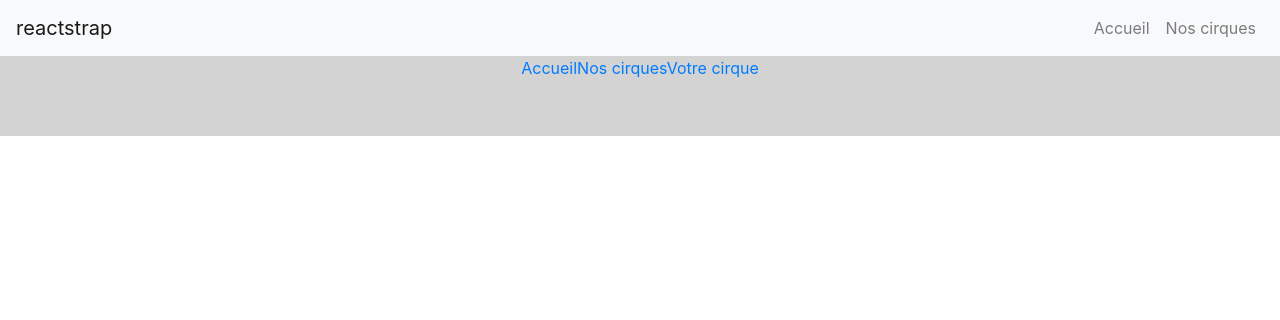
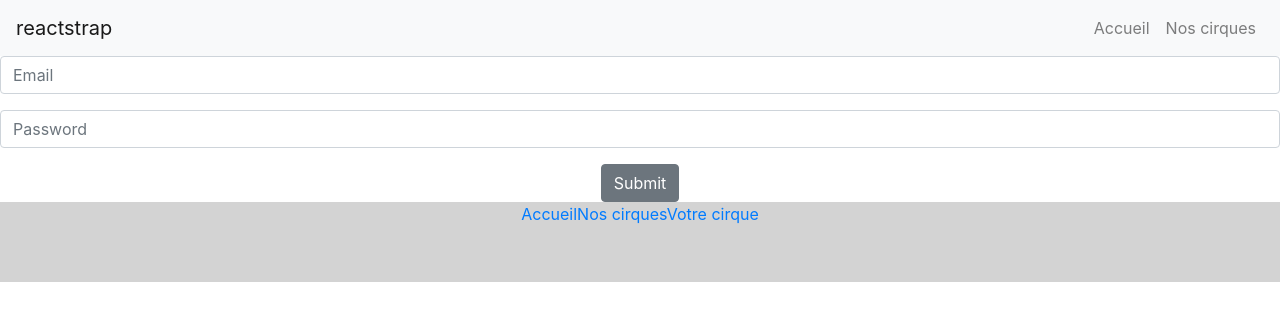
Before and after one commit to b3b3r/wildcircus-font, a React (Create React App) app: page /Signin in a window 1280 px wide. Shown: the top 320 px of the page. Built offline with nearby package versions, Linux system fonts and the light colour scheme.

Commit message:
creation action userregister

```diff
--- a/src/App.jsx
+++ b/src/App.jsx
@@ -4,6 +4,7 @@ import Home from './components/Home';
 import Circus from './containers/User/Circus';
 import YourCircus from './containers/User/YourCircus';
 import Footer from './components/Footer';
+import Signin from './containers/Admin/Signin';
 import { Switch, Route } from 'react-router-dom';
 import './App.css';
 
@@ -15,6 +16,7 @@ function App() {
         <Route exact path="/" component={Home} />
         <Route path="/Nos-cirques" component={Circus} />
         <Route path="/Votre-cirque" component={YourCircus} />
+        <Route path="/Signin" component={Signin} />
       </Switch>
       <Footer />
     </div>
--- /dev/null
+++ b/src/actions/signin.js
@@ -0,0 +1,4 @@
+export const userRegister = user => ({
+  type:'USER_REGISTER',
+  user,
+});
--- /dev/null
+++ b/src/containers/Admin/Signin.jsx
@@ -0,0 +1,33 @@
+import React, { Component } from 'react';
+import { Button, Form, FormGroup, Label, Input } from 'reactstrap';
+
+class Signin extends Component {
+  constructor(props) {
+    super(props);
+    this.state = {
+      login: '',
+      password: '',
+    }
+  }
+  render() {
+    return (
+      <div className="Signin">
+        <Form>
+          <FormGroup>
+            <Label for="exampleEmail" hidden>Email</Label>
+            <Input type="email" name="email" id="exampleEmail" placeholder="Email" />
+          </FormGroup>
+          {' '}
+          <FormGroup>
+            <Label for="examplePassword" hidden>Password</Label>
+            <Input type="password" name="password" id="examplePassword" placeholder="Password" />
+          </FormGroup>
+          {' '}
+          <Button>Submit</Button>
+        </Form>
+      </div>
+    );
+  }
+}
+
+export default Signin;
```
Also changed, not shown: src/containers/Admin/Adminpage.jsx (added, +13 -0 lines).
